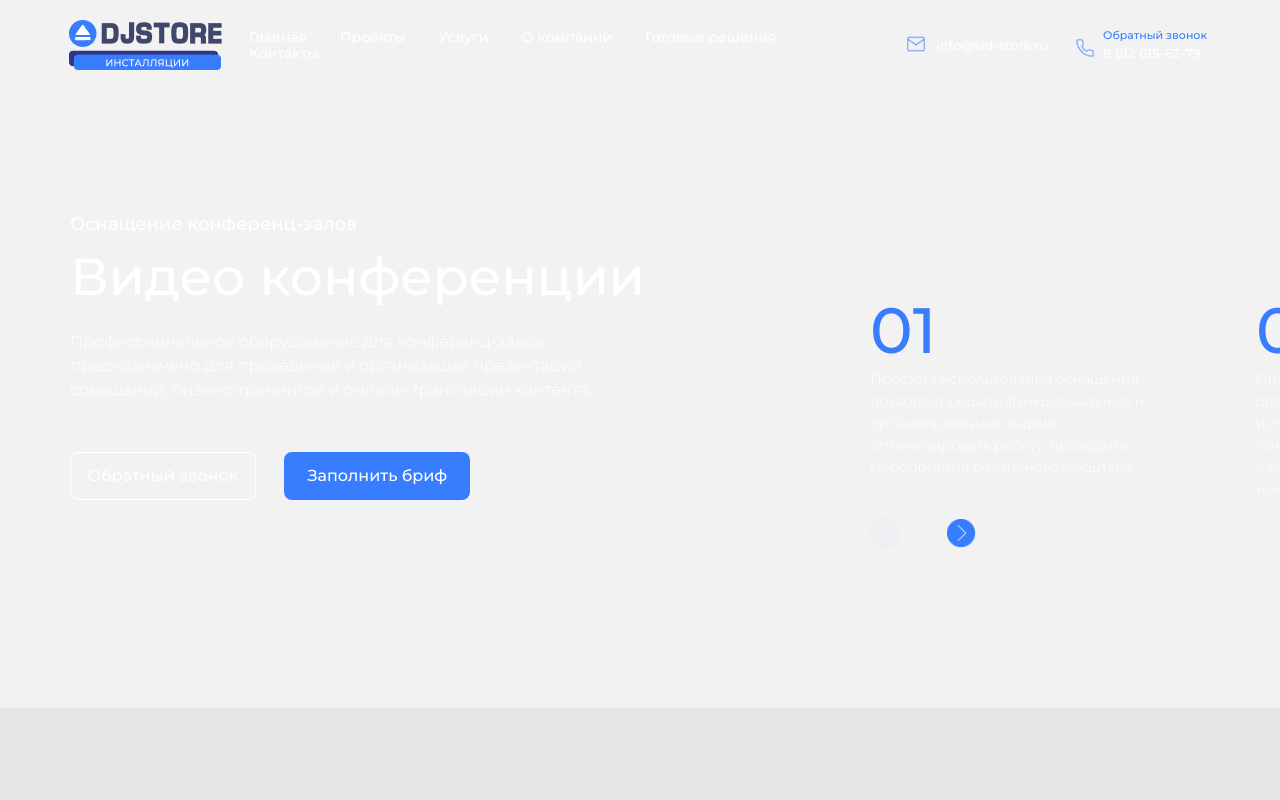
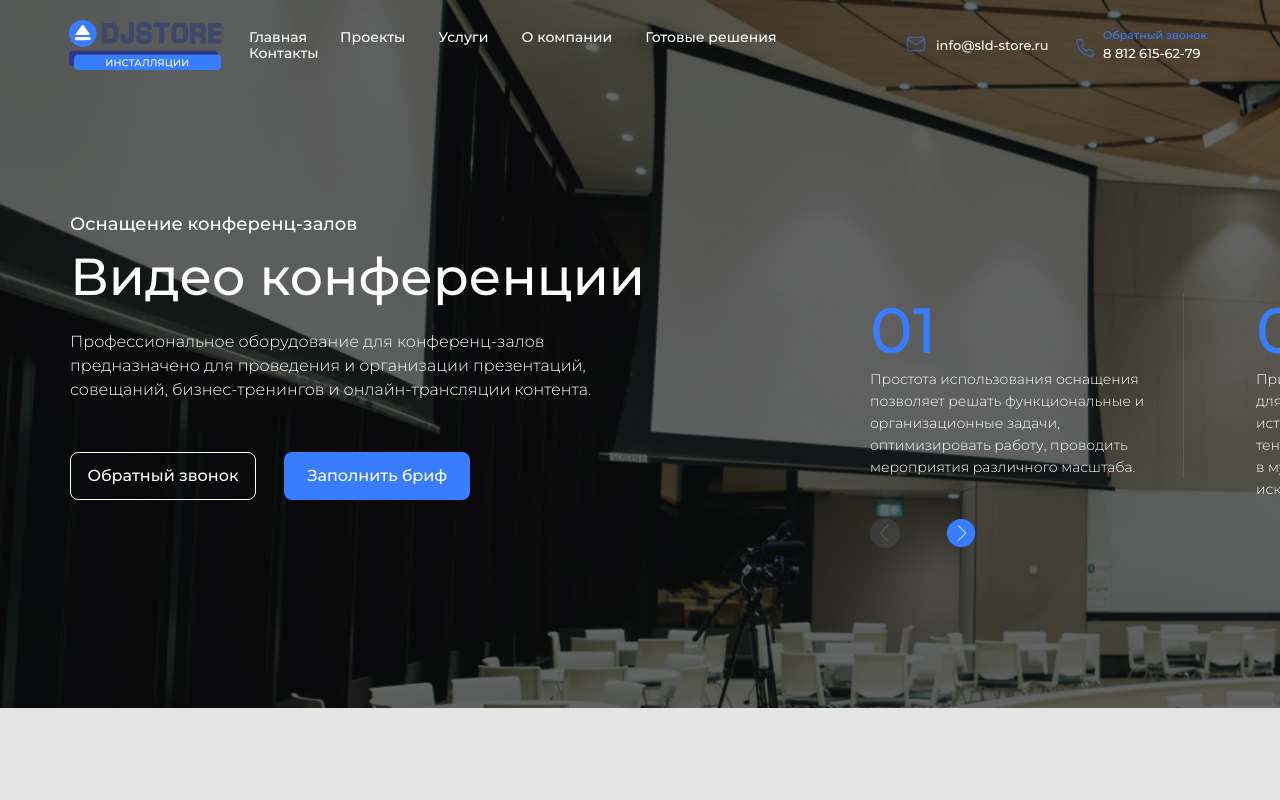
Before and after one commit to stasmihalkv/testDjStore, a plain HTML site: page index.html in a window 1280 px wide. Shown: the top 800 px of the page. Drawn offline with nearby package versions, Linux system fonts and the light colour scheme.

Commit message:
Update style.css

```diff
--- a/css/style.css
+++ b/css/style.css
@@ -237,7 +237,7 @@ header .header__call .header__call-text .header__call-telephone {
   color: #ffffff;
 }
 .slider {
-  background: url(testDjStore/css/blockbg.png) no-repeat, #f2f2f2;
+  background: url(/testDjStore/css/blockbg.png) no-repeat, #f2f2f2;
   background-size: cover;
   weight: 100%;
   font-size: 16px;
```
